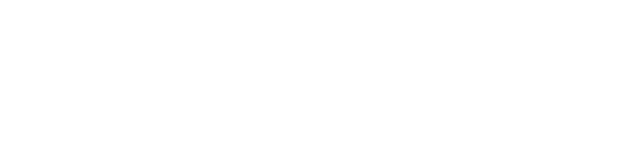
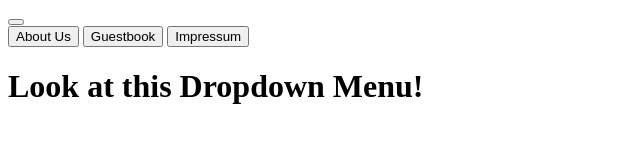
Before and after one commit to ImpeccableN/dynamic-user-interface, a website built with webpack: page src/template.html in a window 1280 px wide. Shown: the whole page, without its empty margins (0-640 px from the left). Built offline with nearby package versions, Linux system fonts and the light colour scheme.

Commit message:
added all menu elements to tempalte.html

```diff
--- a/src/template.html
+++ b/src/template.html
@@ -6,6 +6,19 @@
     <title>Dynamic User Interface Interactions</title>
 </head>
 <body>
+    <div id="menu">
+        <button id="menuButton"></button>
+        <div id="dropdown">
+            <button id="aboutUs">About Us</button>
+            <button id="guestbook">Guestbook</button>
+            <button id="impressum">Impressum</button>
+        </div>
+
+    </div>
+    <div id="content">
+        <h1>Look at this Dropdown Menu!</h1>
+    </div>
+
 
 </body>
 </html>
```
